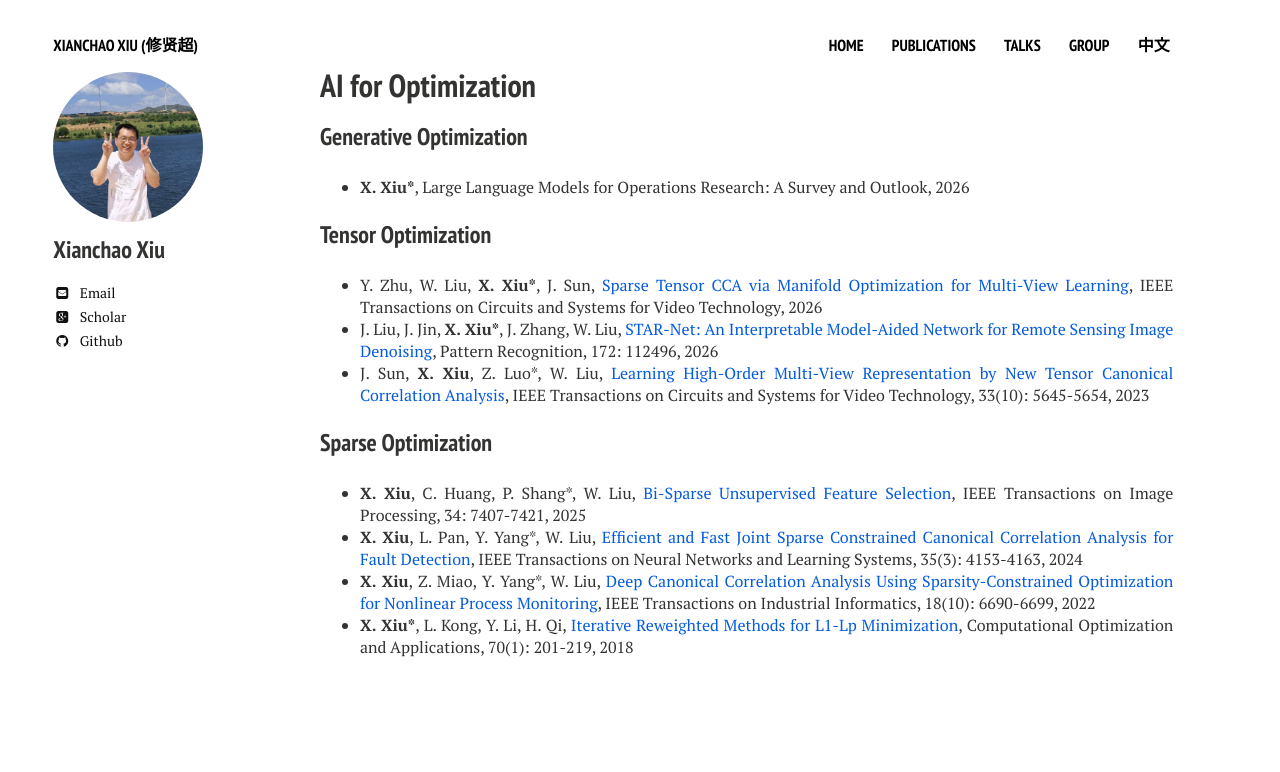
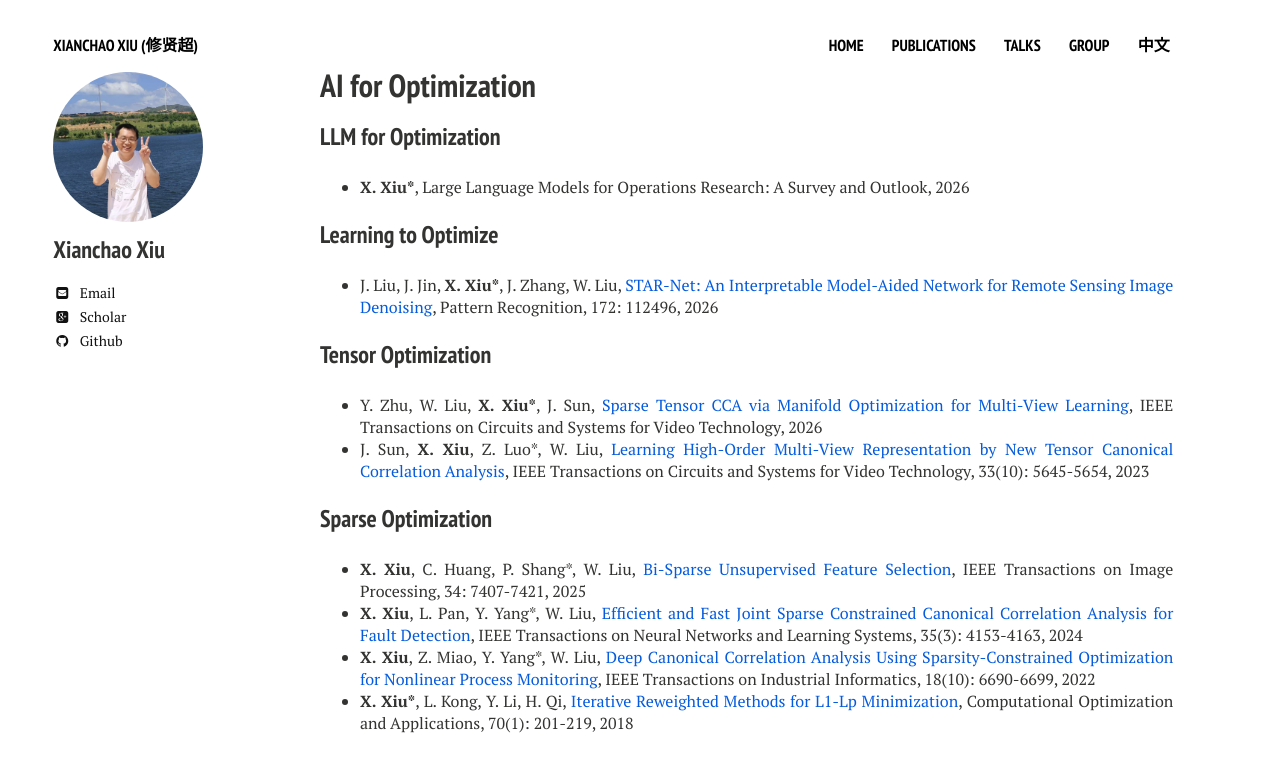
Before and after one commit to xianchaoxiu/xianchaoxiu.github.io, a Jekyll site: the page built from chinese/research/OPT/index.md, in a window 1280 px wide. Shown: the top 772 px of the page. Built offline with Jekyll 4.4.1, drawn with Linux system fonts in a browser that asks for light colours; nearby versions of some CDN libraries.

Commit message:
Update index.md

```diff
--- a/chinese/research/OPT/index.md
+++ b/chinese/research/OPT/index.md
@@ -5,13 +5,16 @@ comments: false
 share: false
 ---
 
-### Generative Optimization
+### LLM for Optimization
 * <b>X. Xiu*</b>, Large Language Models for Operations Research: A Survey and Outlook, 2026 <br>
+
+
+### Learning to Optimize
+* J. Liu, J. Jin, <b>X. Xiu*</b>, J. Zhang, W. Liu, <a href="https://doi.org/10.1016/j.patcog.2025.112496" class="textlink" target="_blank">STAR-Net: An Interpretable Model-Aided Network for Remote Sensing Image Denoising</a>, Pattern Recognition, 172: 112496, 2026  <br>
 
 
 ### Tensor Optimization
 * Y. Zhu, W. Liu, <b>X. Xiu*</b>, J. Sun, <a href="https://doi.org/10.1109/TCSVT.2025.3642736" class="textlink" target="_blank">Sparse Tensor CCA via Manifold Optimization for Multi-View Learning</a>, IEEE Transactions on Circuits and Systems for Video Technology, 2026 <br>
-* J. Liu, J. Jin, <b>X. Xiu*</b>, J. Zhang, W. Liu, <a href="https://doi.org/10.1016/j.patcog.2025.112496" class="textlink" target="_blank">STAR-Net: An Interpretable Model-Aided Network for Remote Sensing Image Denoising</a>, Pattern Recognition, 172: 112496, 2026  <br>
 * J. Sun, <b>X. Xiu</b>, Z. Luo*, W. Liu, <a href="https://ieeexplore.ieee.org/document/10091146" class="textlink" target="_blank">Learning High-Order Multi-View Representation by New Tensor Canonical Correlation Analysis</a>, IEEE Transactions on Circuits and Systems for Video Technology, 33(10): 5645-5654, 2023 <br>
 
 
```
